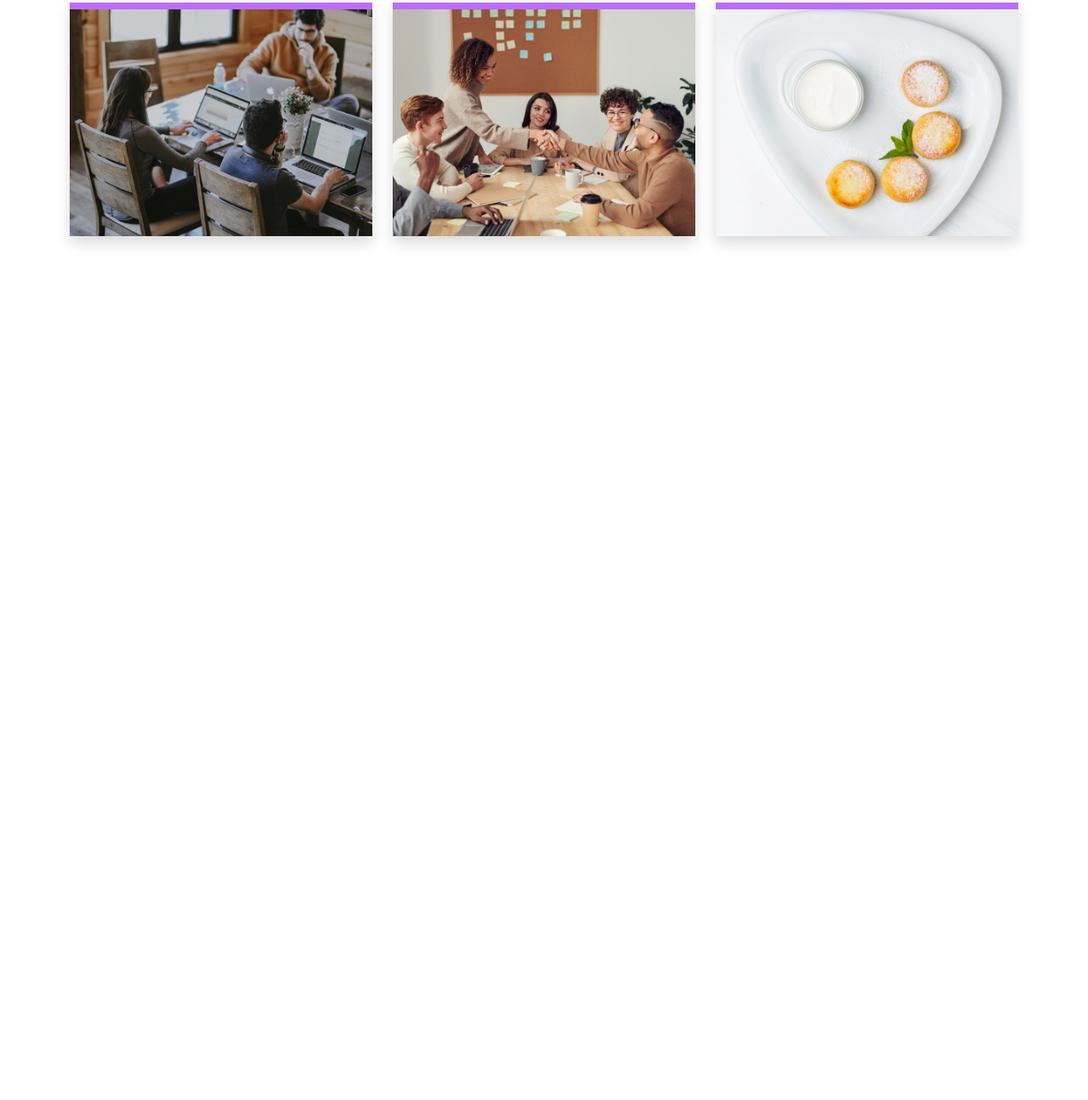
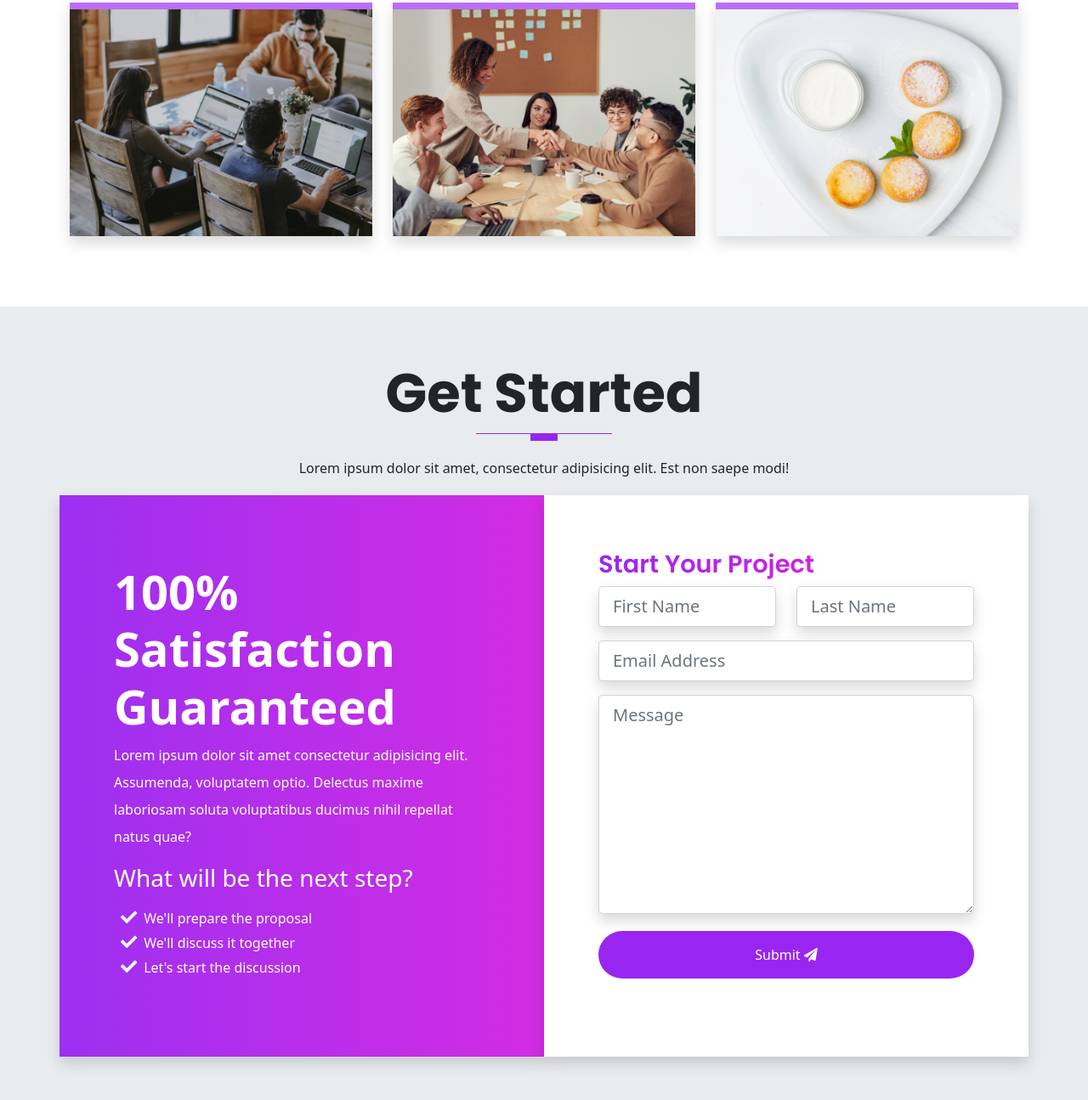
Before and after one commit to Skyz03/Patrix, a website: page index.html in a window 1280 px wide. Shown: the part 6066-7361 px from the top of the page at 85% size. Before the commit the page ends 6427 px from the top, so only its background shows below. Drawn offline with Linux system fonts and the light colour scheme.

Commit message:
Updates in the CTA section

```diff
--- a/index.html
+++ b/index.html
@@ -691,6 +691,76 @@
     </div>
   </section>
 
+  <!-- Start section 8 - Get Started -->
+
+  <section id="contact" class="get-started">
+    <div class="container">
+      <div class="row text-center">
+        <h1 class="display-3 fw-bold text-capitalize">Get Started</h1>
+        <div class="heading-line"></div>
+        <p class="lh-lg">
+          Lorem ipsum dolor sit amet, consectetur adipisicing elit. Est non saepe modi!
+        </p>
+      </div>
+
+
+      <!-- Start the CTA content  -->
+      <div class="row text-white">
+        <div class="col-12 col-lg-6 gradient shadow p-3">
+          <div class="cta-info w-100">
+            <h4 class="display-4 fw-bold">100% Satisfaction Guaranteed </h4>
+            <p class="lh-lg">
+              Lorem ipsum dolor sit amet consectetur adipisicing elit. Assumenda, voluptatem optio. Delectus maxime
+              laboriosam soluta voluptatibus ducimus nihil repellat natus quae?
+            </p>
+
+            <h3 class="display-3--brief">What will be the next step?</h3>
+            <ul class="cta-info__list">
+              <li>We'll prepare the proposal</li>
+              <li>We'll discuss it together</li>
+              <li>Let's start the discussion</li>
+            </ul>
+          </div>
+        </div>
+        <div class="col-12 col-lg-6 bg-white shadow p-3">
+          <div class="form w-100 pd-2">
+            <h4 class="display-3--title md-5">
+              Start Your Project
+            </h4>
+
+            <form action="#" class="row">
+              <div class="mb-3 col-lg-6 col-md-6">
+                <input type="text" placeholder="First Name" id="inputFirstName"
+                  class=" shadow form-control-lg form-control">
+
+              </div>
+              <div class="mb-3 col-lg-6 col-md-6">
+                <input type="text" placeholder="Last Name" id="inputLastName"
+                  class=" shadow form-control-lg form-control">
+              </div>
+              <div class="mb-3 col-lg-12">
+                <input type="email" placeholder="Email Address" id="inputEmail"
+                  class=" shadow form-control-lg form-control">
+              </div>
+              <div class="mb-3 col-lg-12">
+                <textarea placeholder="Message" name="message" id="message" class=" shadow form-control-lg form-control"
+                  rows="8"></textarea>
+              </div>
+              <div class="text-center d-grid mt-1">
+                <button type="button" class="btn btn-primary rounded-pill pt-3 pb-3">
+                  Submit
+                  <i class="fas fa-paper-plane"></i>
+                </button>
+              </div>
+            </form>
+          </div>
+        </div>
+      </div>
+
+    </div>
+  </section>
+
+
   <script src="/assets/vendors/js/glightbox.min.js"></script>
 
   <script type="text/javascript">
--- a/scss/components/_typography.scss
+++ b/scss/components/_typography.scss
@@ -71,3 +71,12 @@
   border-right: 0.1rem solid $gray-300;
   height: 100%;
 }
+
+// Gradient BG
+.gradient {
+  background: linear-gradient(
+    to right,
+    rgba($primary, 0.95),
+    rgba($secondary, 0.95)
+  );
+}
--- a/scss/sections/_get-started.scss
+++ b/scss/sections/_get-started.scss
@@ -0,0 +1,45 @@
+@use "../custom" as *;
+@use "../components/mixins" as *;
+
+.get-started {
+  padding: 4rem 0;
+  background-color: $gray-200;
+}
+
+.cta-info {
+  padding: 3rem;
+  margin: 1rem 0;
+
+  &__list {
+    position: relative;
+    list-style: none;
+    display: block;
+    padding-top: 0.5rem;
+    padding-left: 0.5rem;
+    margin-bottom: 0.7rem;
+
+    li::before {
+      font-family: "Font Awesome 5 Free";
+      content: "\f00c";
+      font-weight: 600;
+      margin-right: 0.5rem;
+      font-size: 1.2rem;
+    }
+  }
+}
+
+// FORM CONTENT
+.form {
+  padding: 3rem;
+
+  button {
+    border: none;
+    color: $white;
+
+    a {
+      color: $white;
+      text-decoration: none;
+      text-transform: capitalize;
+    }
+  }
+}
```
Also changed, not shown: assets/css/style.css, 1 other file.
